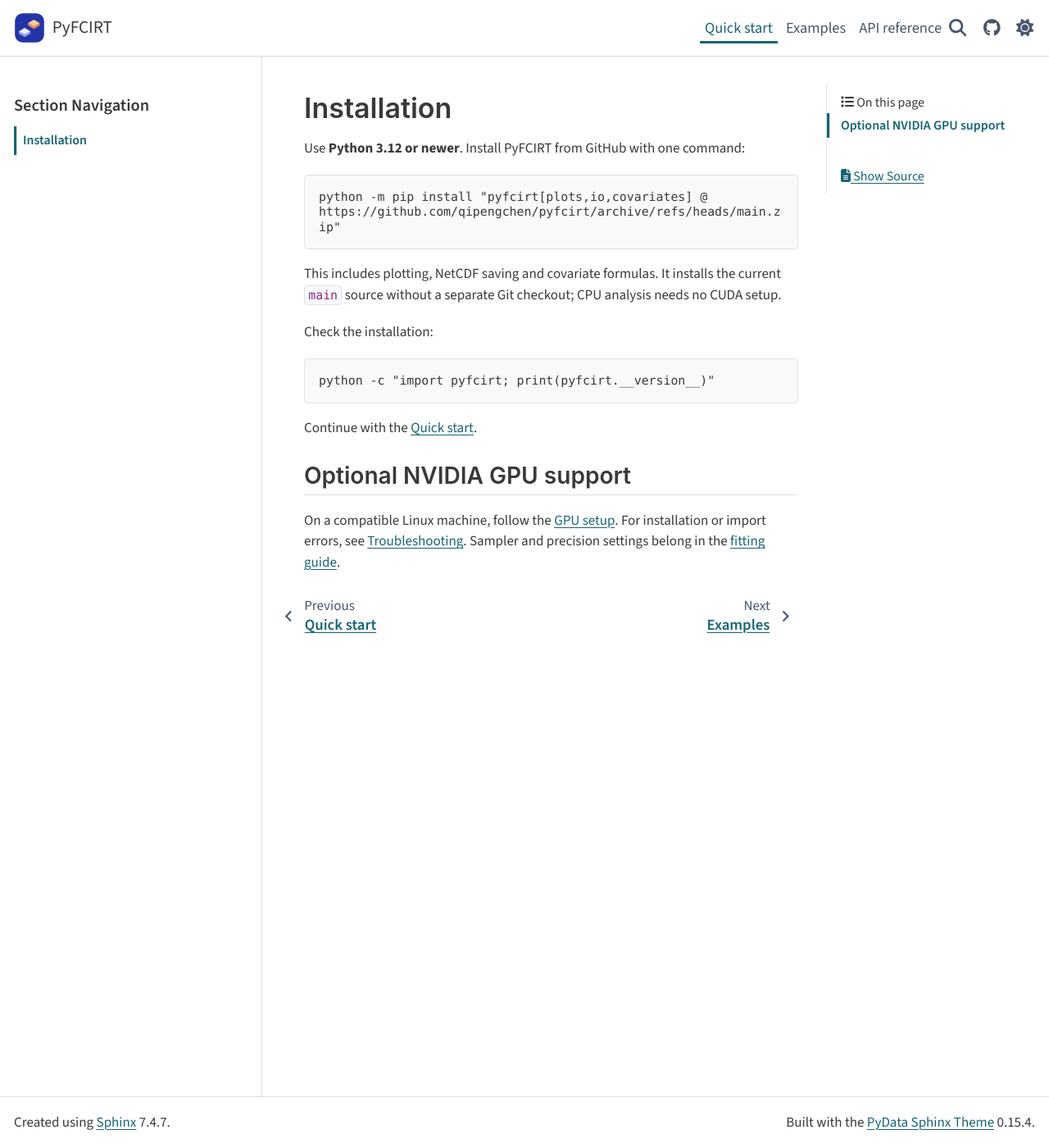
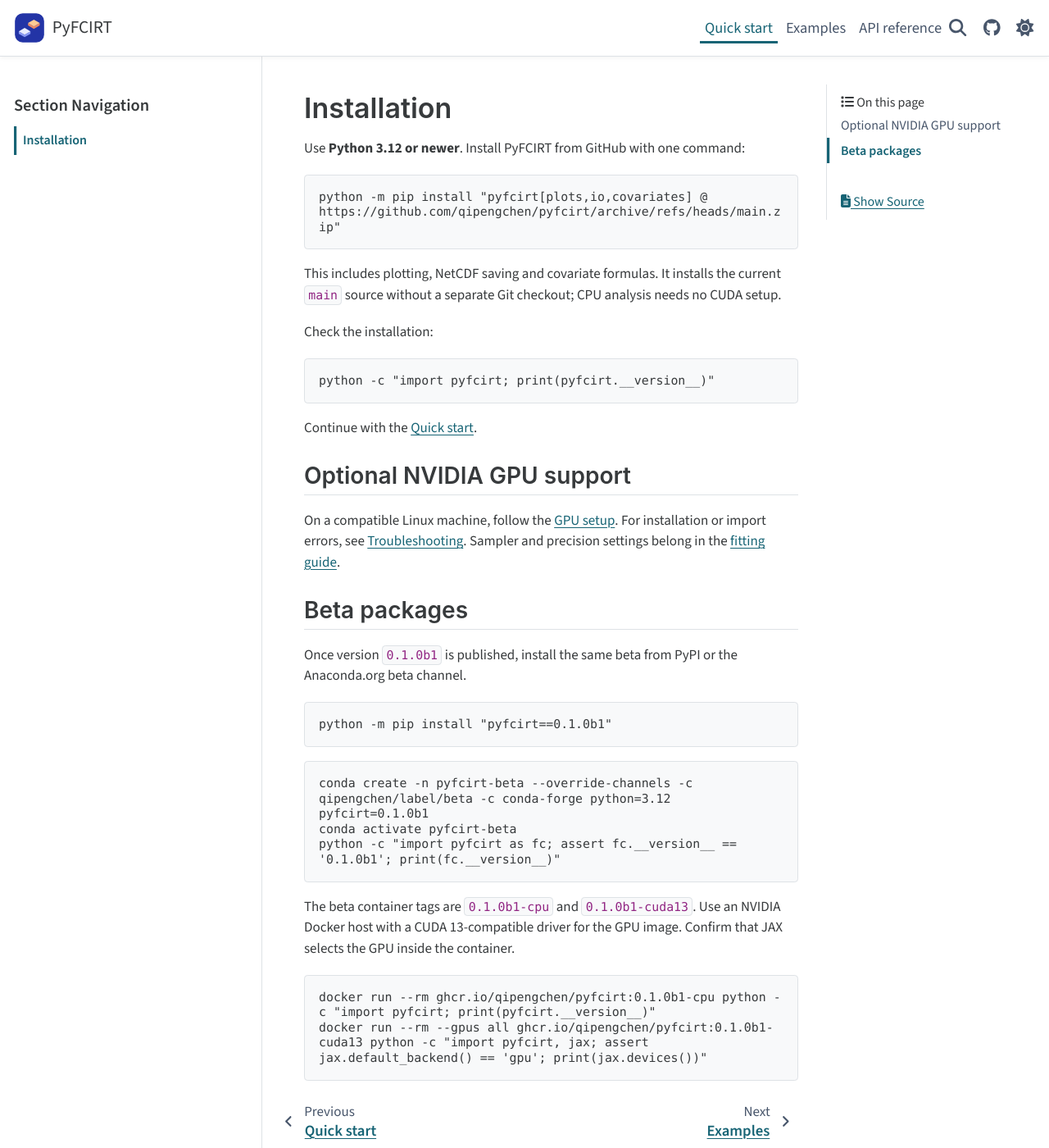
Before and after one commit to qipengchen/pyfcirt, a Sphinx documentation site: the page built from docs/installation.md, in a window 1280 px wide and 1400 px high. Shown: the whole window at 82% size. Built offline with Sphinx 7.4.7 and the PyData theme 0.15.4, drawn with Linux system fonts in a browser that asks for light colours.

Commit message:
Use the Anaconda beta label for the prerelease

````diff
--- a/docs/installation.md
+++ b/docs/installation.md
@@ -22,3 +22,27 @@ Continue with the [Quick start](guide/getting_started.md).
 On a compatible Linux machine, follow the [GPU setup](examples/gpu.md).
 For installation or import errors, see [Troubleshooting](howto/troubleshooting.md).
 Sampler and precision settings belong in the [fitting guide](reference/generated/pyfcirt.Model.fit.md).
+
+## Beta packages
+
+Once version `0.1.0b1` is published, install the same beta from PyPI or
+the Anaconda.org beta channel.
+
+```console
+python -m pip install "pyfcirt==0.1.0b1"
+```
+
+```console
+conda create -n pyfcirt-beta --override-channels -c qipengchen/label/beta -c conda-forge python=3.12 pyfcirt=0.1.0b1
+conda activate pyfcirt-beta
+python -c "import pyfcirt as fc; assert fc.__version__ == '0.1.0b1'; print(fc.__version__)"
+```
+
+The beta container tags are `0.1.0b1-cpu` and `0.1.0b1-cuda13`.
+Use an NVIDIA Docker host with a CUDA 13-compatible driver for the GPU image.
+Confirm that JAX selects the GPU inside the container.
+
+```console
+docker run --rm ghcr.io/qipengchen/pyfcirt:0.1.0b1-cpu python -c "import pyfcirt; print(pyfcirt.__version__)"
+docker run --rm --gpus all ghcr.io/qipengchen/pyfcirt:0.1.0b1-cuda13 python -c "import pyfcirt, jax; assert jax.default_backend() == 'gpu'; print(jax.devices())"
+```
````
Also changed, not shown: 1 other file.
